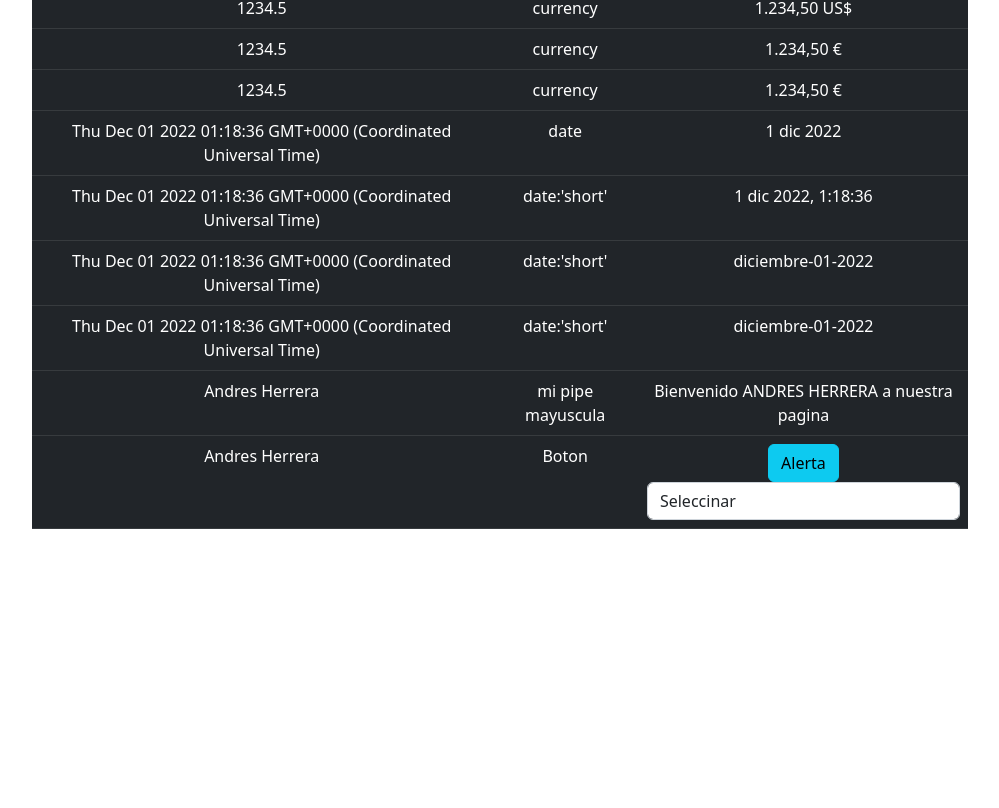
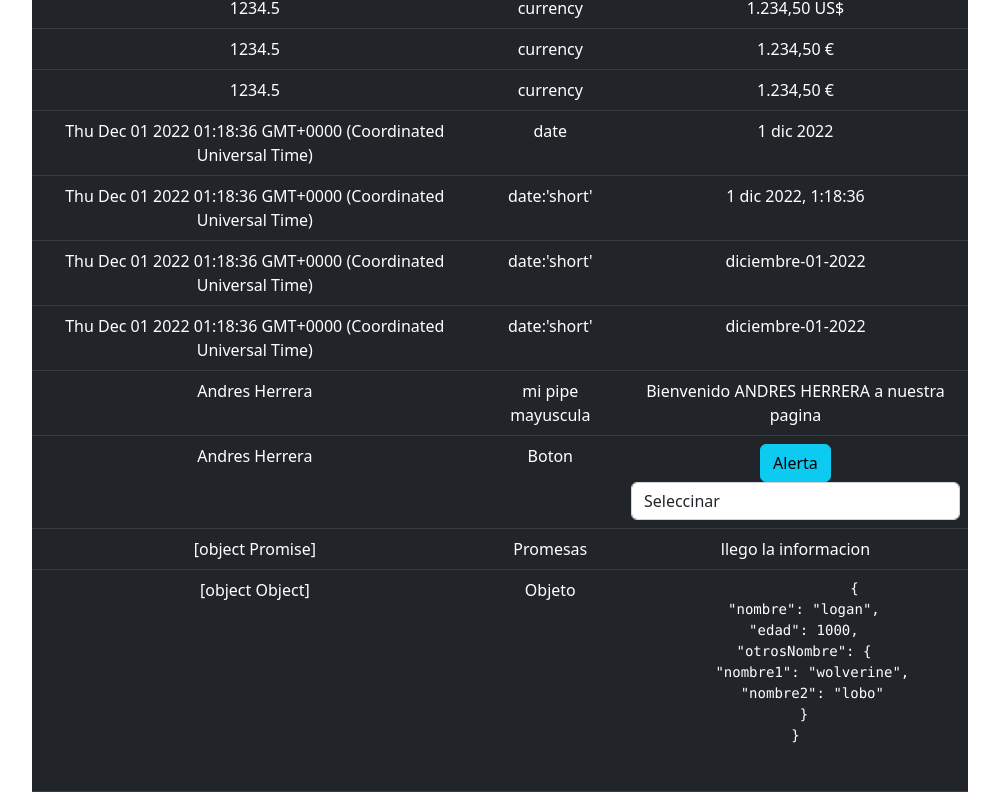
Before and after one commit to andresherrera17/proyecto-heroes-d4, an Angular app: page / in a window 1280 px wide. Shown: the part 467-1275 px from the top of the page, without its empty margins (140-1139 px from the left). Before the commit the page ends 1012 px from the top, so only its background shows below. Built offline with nearby package versions, Linux system fonts and the light colour scheme.

Commit message:
pipes extras

```diff
--- a/src/app/components/ejemplos-pipes/ejemplos-pipes.component.html
+++ b/src/app/components/ejemplos-pipes/ejemplos-pipes.component.html
@@ -102,6 +102,20 @@
             </select>
           </td>
         </tr>
+        <tr>
+          <td>{{ valorPromesa }}</td>
+          <td>Promesas</td>
+          <td>{{ valorPromesa | async }}</td>
+        </tr>
+        <tr>
+          <td>{{ heroe }}</td>
+          <td>Objeto</td>
+          <td>
+            <pre>
+              {{ heroe | json }}
+            </pre>
+          </td>
+        </tr>
       </tbody>
     </table>
   </div>
--- a/src/app/components/ejemplos-pipes/ejemplos-pipes.component.ts
+++ b/src/app/components/ejemplos-pipes/ejemplos-pipes.component.ts
@@ -16,6 +16,21 @@ export class EjemplosPipesComponent {
   idiomaFr:string = 'fr';
   idiomaEs:string = 'es';
 
+  valorPromesa = new Promise<string>((resolve) => {
+    setTimeout(() => {
+      resolve('llego la informacion')
+    }, 5000);
+  });
+
+  heroe = {
+    nombre:'logan',
+    edad:1000,
+    otrosNombre: {
+      nombre1: 'wolverine',
+      nombre2: 'lobo'
+    }
+  }
+
   generarAlerta(num:number,nombre:string,nombreDos:string){
     this.nombre = 'Tomas Benavides';
     console.log(num,nombre,nombreDos)
```
